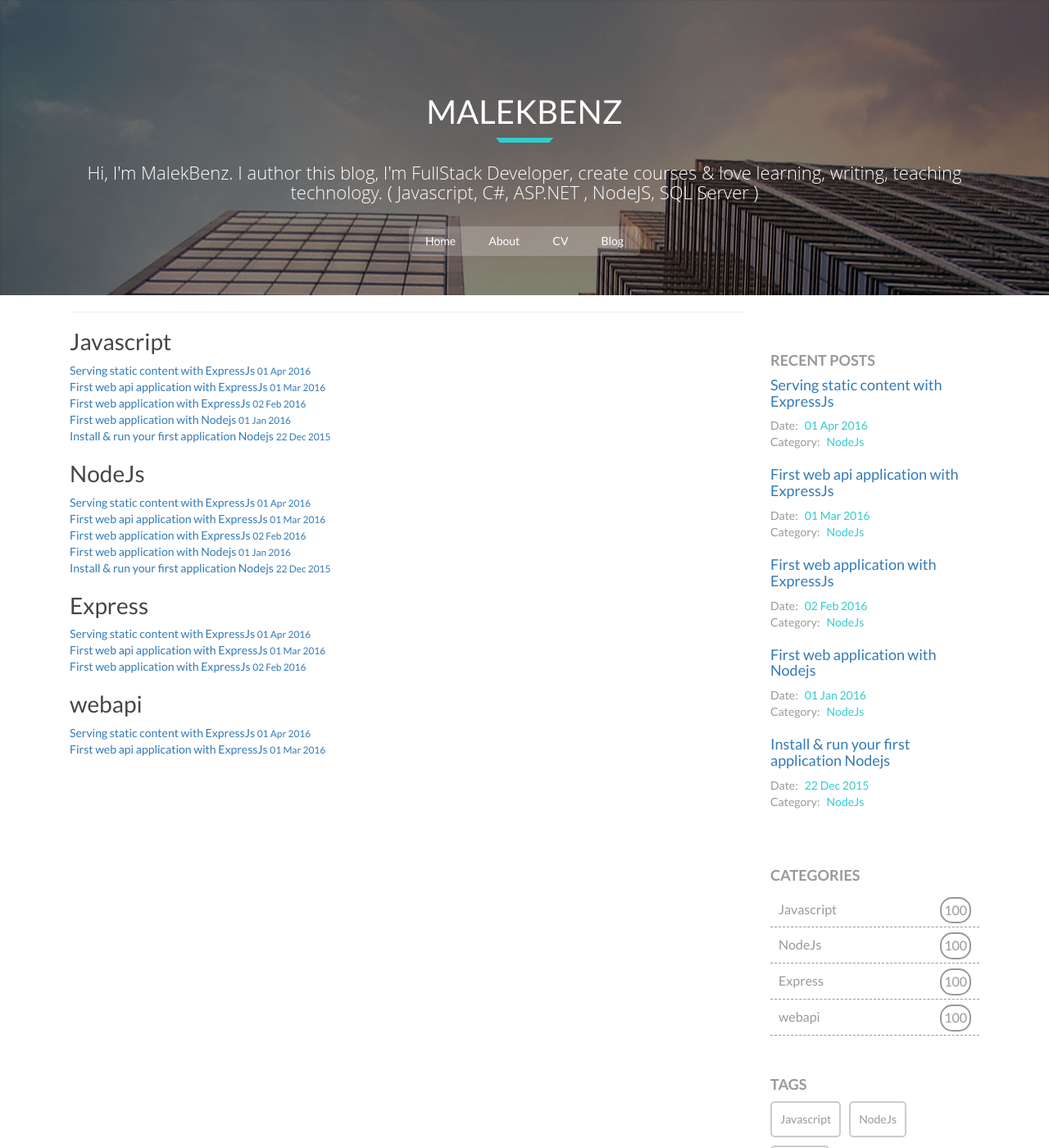
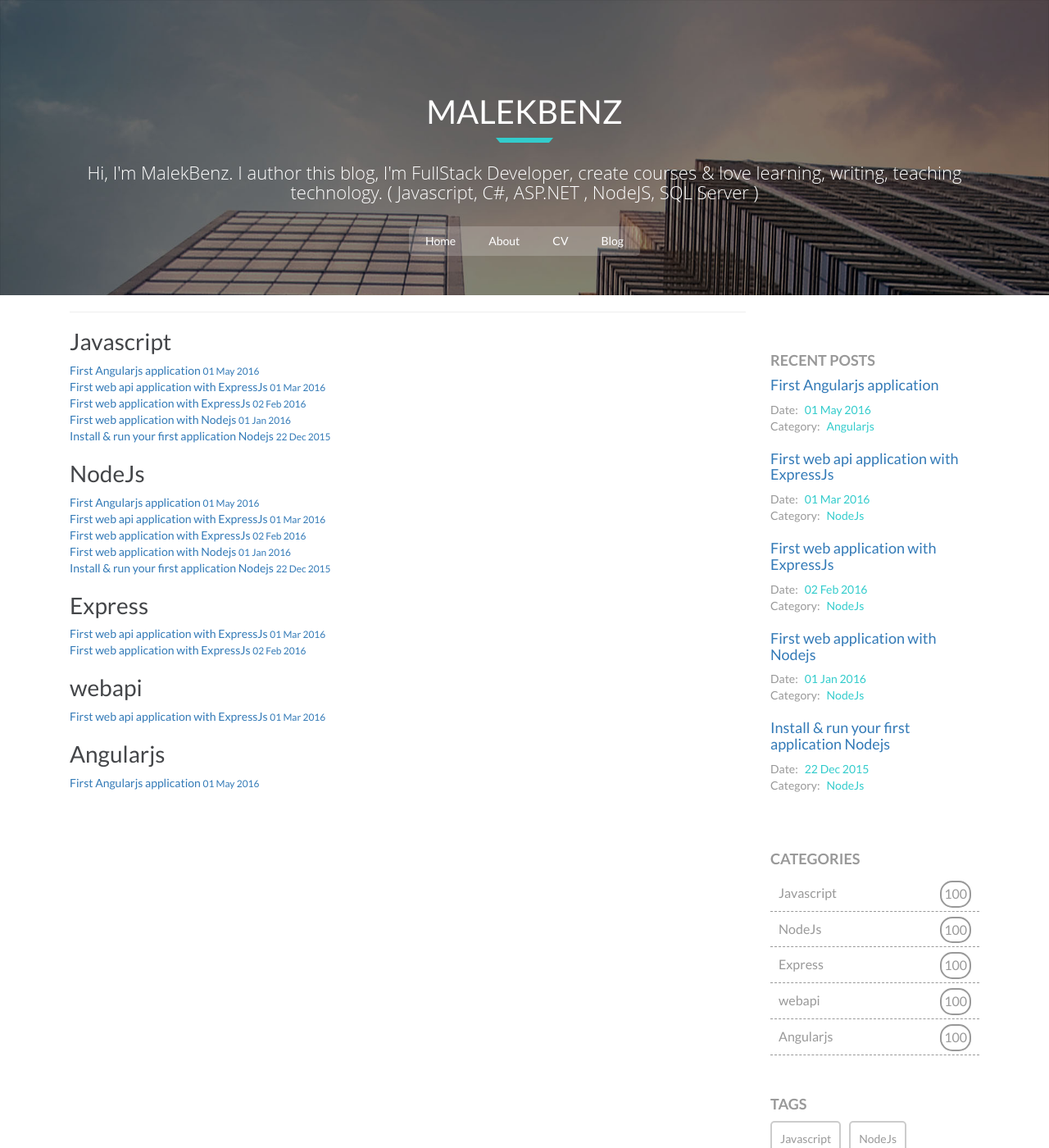
Before and after one commit to malekbenz/malekbenz, a Jekyll site: the page built from blog/index.html, in a window 1280 px wide and 1400 px high. Shown: the whole window at 82% size. Built offline with Jekyll 4.4.1, drawn with Linux system fonts in a browser that asks for light colours; nearby versions of some CDN libraries; part of the change alters nothing that is shown.

Commit message:
First angular js app post

````diff
--- a/_posts/2016-04-01-Serving-static-content-with-ExpressJs.md
+++ b/_posts/2016-05-01-First-angularjs-application.md
@@ -1,23 +1,32 @@
 ---
 layout: post
-title: "Serving static content with ExpressJs"
-date: 2016-04-01
+title: "First Angularjs application"
+date: 2016-05-01
 author: Malekbenz
 comments: true
-category: NodeJs
-tags : ['Javascript', 'NodeJs', 'Express']
-categories: ['Javascript',  'NodeJs', 'webapi', 'Express']
+category: Angularjs
+tags : ['Javascript', 'NodeJs', 'Angularjs']
+categories: ['Javascript',  'NodeJs', 'Angularjs']
 ---
-## Serving a static contents
+## Angularjs
 
-What we are going to do today is Serving a static content without using `Appache`, `nginx` or `IIS`. What we need is creating `Http server with expressjs`. This post goes into how this can be achieved
+AngularJS JavaScript-based front-end web application framework, it alows you to easily build single-page web applications (SPA).
 
-if you don't have node js already installed you can [Install & run your first application Nodejs](/blog/2015/12/22/install-run-your-first-application-nodejs).
+AngularJS provide a framework for client-side model–view–controller (MVC) and model–view–viewmodel (MVVM) architectures, along with components commonly used in rich Internet applications.
 
-## Install express
-`Express` is a nodejs framework that has great built in capabilities to serve static content.
+You can download Visual studio community[download Visual studio community](https://www.visualstudio.com/en-us/news/vs2013-community-vs.aspx).
 
-Create a `webserver` directory to hold your application, and make that your working directory and then wreate `www`
+## Create a web application
+
+With visualstudio `New Project`:
+
+![CMD]("/images/vstudio\vsnewproject.png"){:class="img-responsive" :max-width="80%"}
+
+Name you project and click `Ok`.
+
+![CMD]("/images/vstudio\vsnewprojectempty.png"){:class="img-responsive" :max-width="80%"}
+
+Select `Empty` and click `Ok`.
 
 ```javascript
     $ mkdir  webserver
@@ -27,16 +36,21 @@ Create a `webserver` directory to hold your application, and make that your work
 ```
 create a file 'app.js'
 
-![CMD](/images/helloexpress/cmdstatic.png){:class="img-responsive" :max-width="80%"}
 
-Now install Express in the `webserver` directory and save it in the dependencies list. For example:
+Select an `Empty` template :
+
+![CMD]("/images/helloexpress/index.html.png){:class="img-responsive" :max-width="80%"}
 
 
+![CMD]("/images/helloexpress/vsnewhtml.png"){:class="img-responsive" :max-width="80%"}
+
+Add the following code inside your `body` tag.
+
 ```javascript
-    $  npm install express
+    <h1> index.html </h1>
 ```
 
-![CMD](/images/helloexpress/npm.png){:class="img-responsive" :max-width="80%"}
+![CMD]("/images/helloexpress/index.html.prev.png"){:class="img-responsive" :max-width="80%"}
 
 ## Let's type some code
 
````
Also changed, not shown: images/postman/install.png (added), images/postman/postmanpng.png (added), images/postman/postmanrun.png (added), images/vstudio/add.angular.index.png (added), images/vstudio/add.angular.nuget.png (added), images/vstudio/add.angular.png (added), images/vstudio/angular.First.png (added), images/vstudio/angular.First.preview.png (added), images/vstudio/index.html.png (added), images/vstudio/index.html.prev.png (added), images/vstudio/vsnewhtml.png (added), images/vstudio/vsnewproject.png (added), images/vstudio/vsnewprojectempty.png (added).
